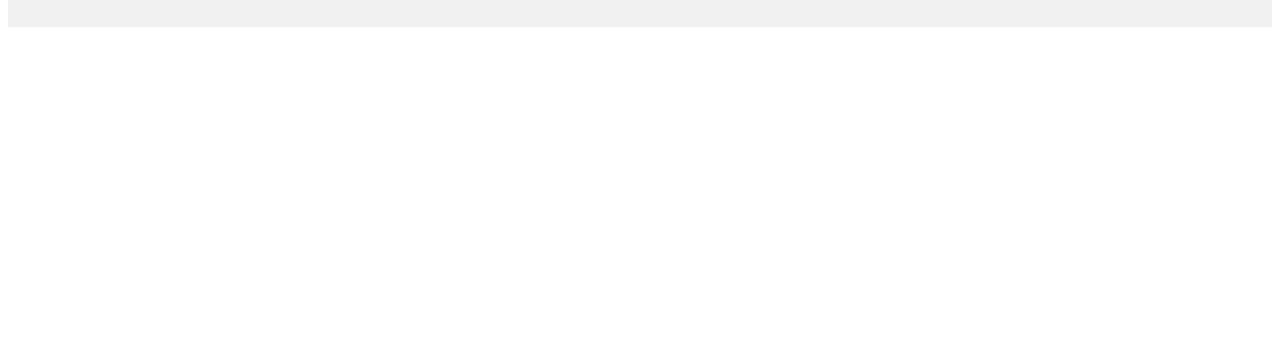
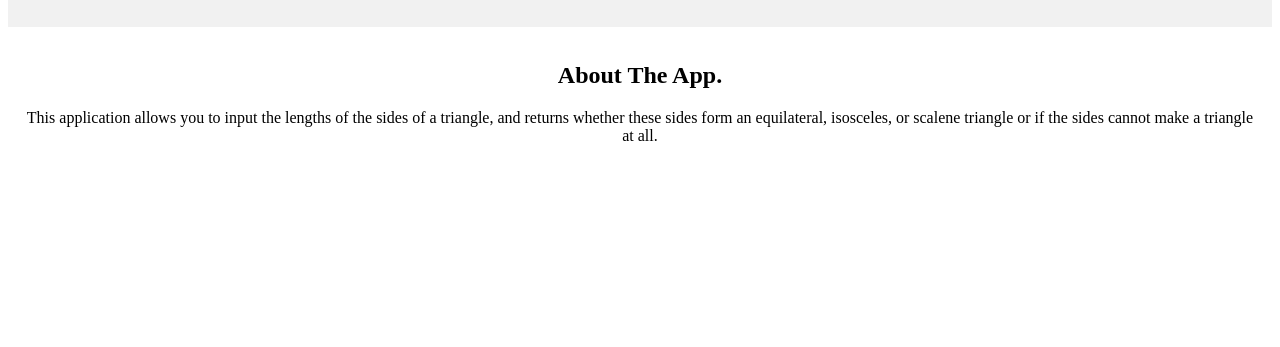
Before and after one commit to derrick12/triangle-tracker, a plain HTML site: page index.html in a window 1280 px wide. Shown: the part 453-800 px from the top of the page. Drawn offline with Linux system fonts and the light colour scheme.

Commit message:
add about the app paragraph and styling

```diff
--- a/css/styles.css
+++ b/css/styles.css
@@ -26,3 +26,8 @@
   text-align: center;
   padding: 15px 17px;
 }
+
+.aboutapp {
+  padding: 15px;
+  text-align: center;
+}
--- a/index.html
+++ b/index.html
@@ -15,5 +15,10 @@
       <img src="images/triangle.jpg" alt="myimage" width="300" height="300">
       <h1>Hello! Welcome to the Triangle Tracker app.</h1>
     </header>
+
+    <div class="aboutapp">
+      <h2>About The App.</h2>
+      <p>This application allows you to input the lengths of the sides of a triangle, and returns whether these sides form an equilateral, isosceles, or scalene triangle or if the sides cannot make a triangle at all. </p>
+    </div>
   </body>
 </html>
```
